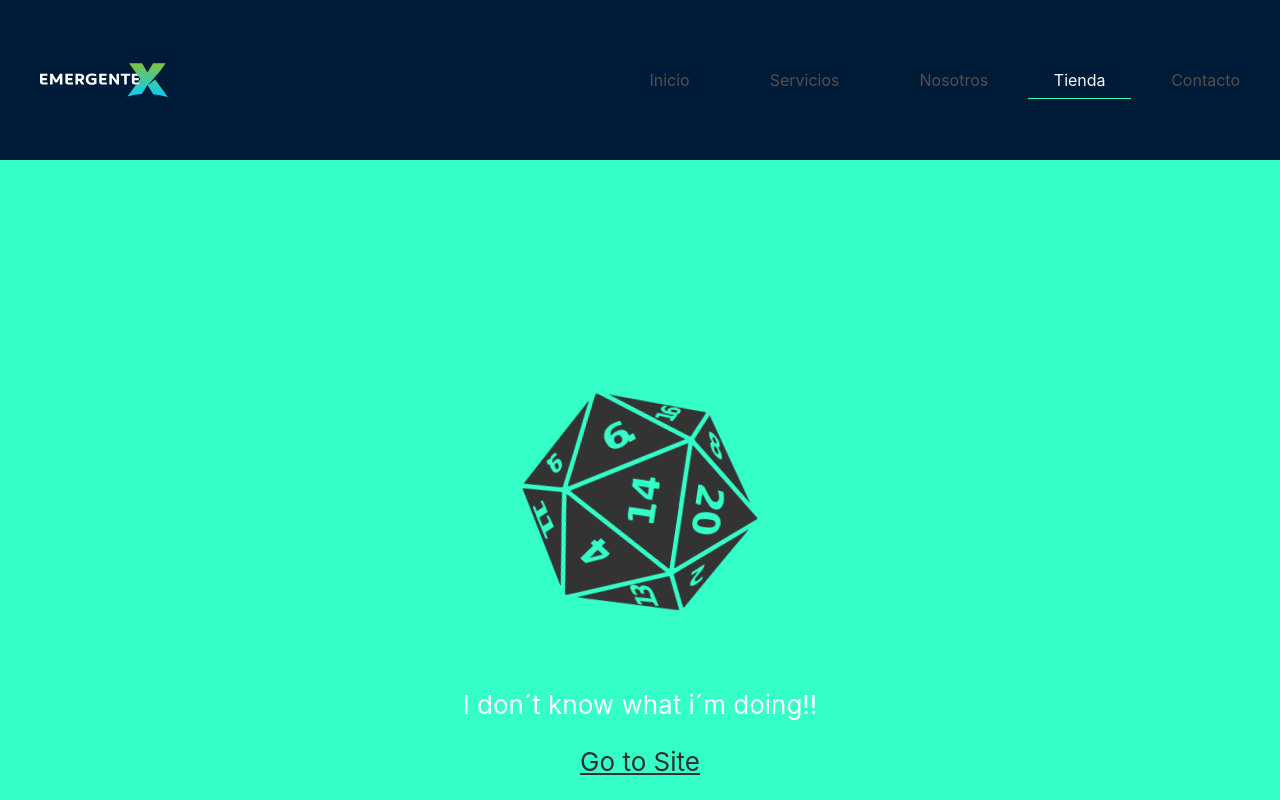
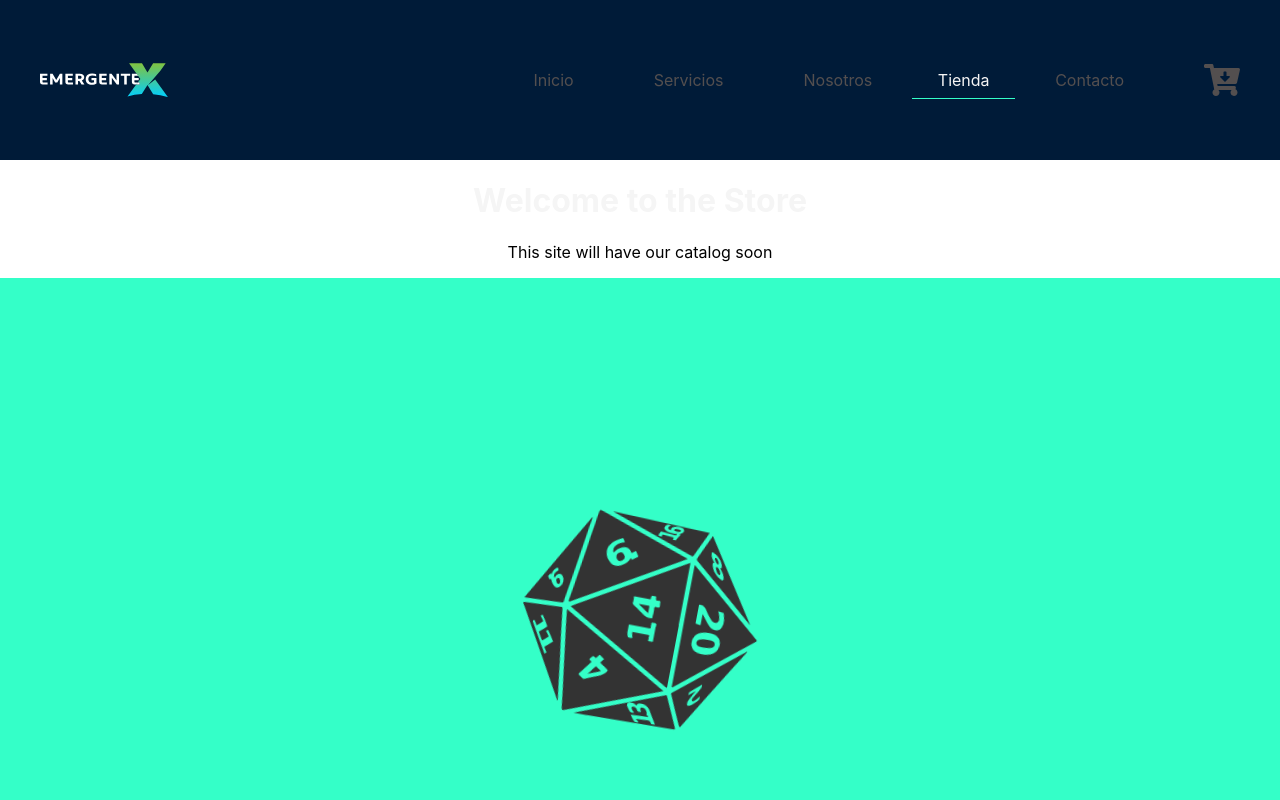
Before and after one commit to totoargumedo/emergente-ecommerce, a React (Create React App) app: page / in a window 1280 px wide. Shown: the top 800 px of the page. Built offline with nearby package versions, Linux system fonts and the light colour scheme.

Commit message:
Se crea componentes CartWidget y itemListContainer

```diff
--- a/package.json
+++ b/package.json
@@ -3,6 +3,9 @@
   "version": "0.1.0",
   "private": true,
   "dependencies": {
+    "@fortawesome/fontawesome-svg-core": "^1.2.36",
+    "@fortawesome/free-solid-svg-icons": "^5.15.4",
+    "@fortawesome/react-fontawesome": "^0.1.15",
     "@testing-library/jest-dom": "^5.14.1",
     "@testing-library/react": "^11.2.7",
     "@testing-library/user-event": "^12.8.3",
--- a/src/App.js
+++ b/src/App.js
@@ -2,14 +2,17 @@ import logo from "./logo.svg";
 import "./App.css";
 
 // Componentes
-import NavBar from "./components/NavBar/NavBar";
+import { NavBar } from "./components/NavBar/NavBar";
+import { ItemListContainer } from "./components/ItemListContainer/ItemListContainer";
 
 function App() {
   return (
     <div className="App">
-      <div>
-        <NavBar />
-      </div>
+      <NavBar />
+      <ItemListContainer
+        hello="Welcome to the Store"
+        description="This site will have our catalog soon"
+      />
       <div className="App-header">
         <img src={logo} className="App-logo" alt="logo" />
         <p>I don´t know what i´m doing!!</p>
--- /dev/null
+++ b/src/components/CartWidget/CartWidget.css
@@ -0,0 +1,4 @@
+.headerWidget {
+  padding: 5vh;
+  color: #534f4f;
+}
--- /dev/null
+++ b/src/components/CartWidget/CartWidget.js
@@ -0,0 +1,16 @@
+import React from "react";
+
+// STYLING
+import "./CartWidget.css";
+
+// LIBRERIAS
+import { FontAwesomeIcon } from "@fortawesome/react-fontawesome";
+import { faCartArrowDown } from "@fortawesome/free-solid-svg-icons";
+
+export const CartWidget = () => {
+  return (
+    <FontAwesomeIcon className="headerWidget fa-2x" icon={faCartArrowDown} />
+  );
+};
+
+// export default CartWidget;
--- /dev/null
+++ b/src/components/ItemListContainer/ItemListContainer.css
@@ -0,0 +1,10 @@
+.listMain {
+  display: flex;
+  flex-flow: column nowrap;
+  background-color: #34ffc8;
+  padding: 5vh;
+}
+
+.welcome {
+  color: whitesmoke;
+}
--- /dev/null
+++ b/src/components/ItemListContainer/ItemListContainer.js
@@ -0,0 +1,13 @@
+import React from "react";
+
+// LIBRERIAS
+import "./ItemListContainer.css";
+
+export const ItemListContainer = ({ hello, description }) => {
+  return (
+    <div clasName="listMain">
+      <h1 className="welcome">{hello}</h1>
+      <p>{description}</p>
+    </div>
+  );
+};
--- a/src/components/NavBar/NavBar.js
+++ b/src/components/NavBar/NavBar.js
@@ -1,9 +1,13 @@
 import React from "react";
 import "./NavBar.css";
 import logo from "./logo-navbar.svg";
+
+// Componentes
+import { CartWidget } from "../CartWidget/CartWidget";
+
 // Navbar del ecommerce
 
-const NavBar = () => {
+export const NavBar = () => {
   return (
     <div className="NavBar">
       {/* logo del ecommerce */}
@@ -27,9 +31,8 @@ const NavBar = () => {
         <a className="itemNavBar" href="index.html">
           Contacto
         </a>
+        <CartWidget />
       </div>
     </div>
   );
 };
-
-export default NavBar;
```
Also changed, not shown: 1 other file (tests, documents, lock files or other folders).
